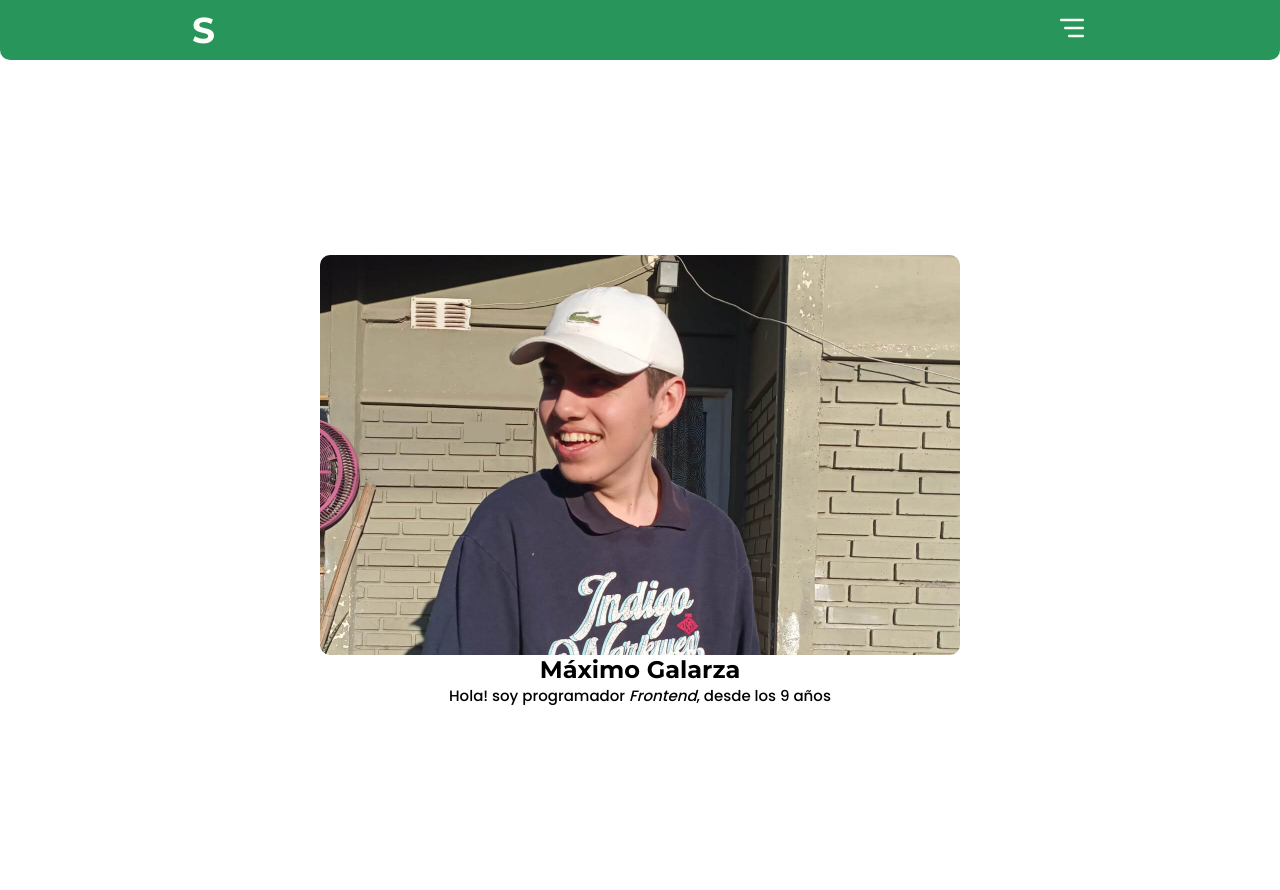
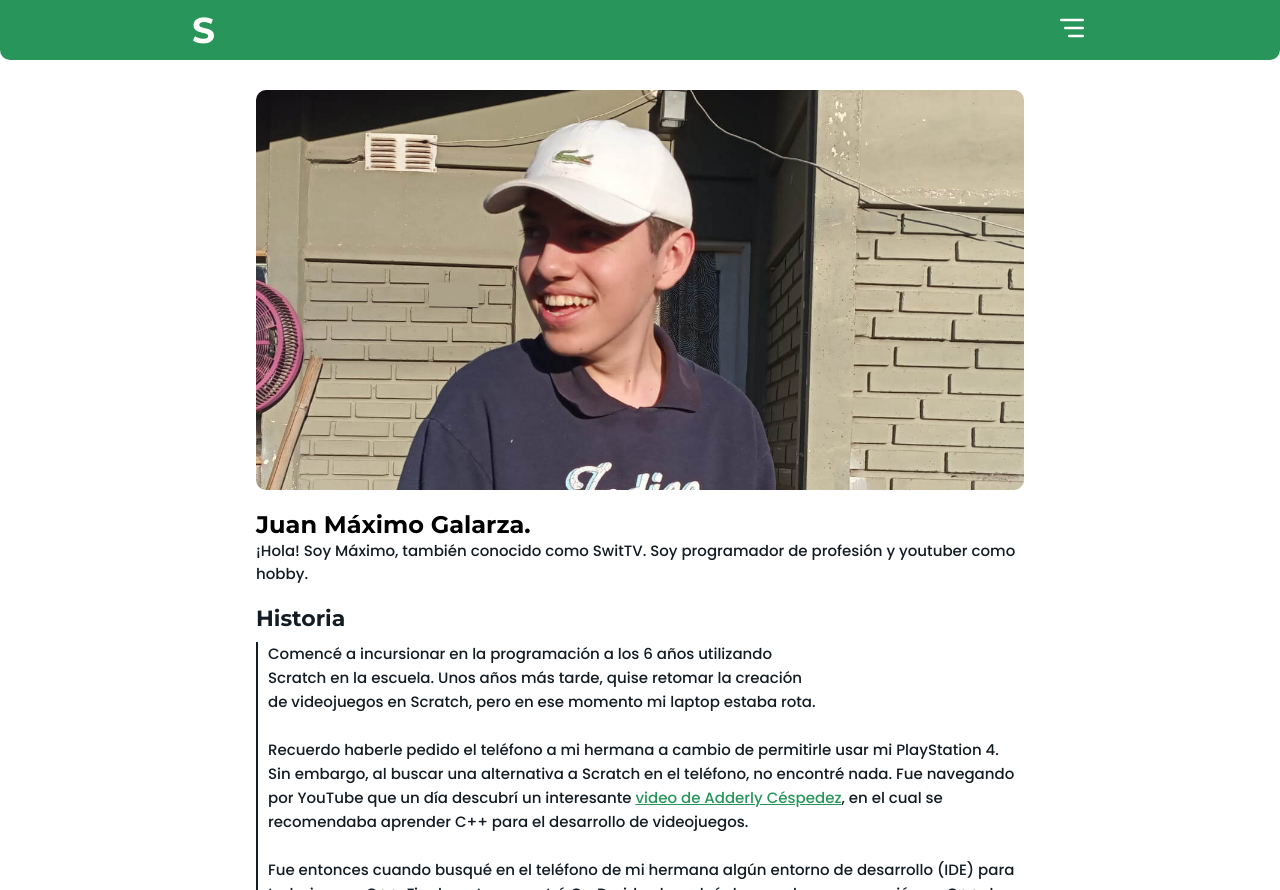
Before and after one commit to switTV/svelterean, a SvelteKit app: page /maximo in a window 1280 px wide. Built offline with nearby package versions, Linux system fonts and the light colour scheme.

Commit message:
cambiando de color el footer

```diff
--- a/src/lib/components/Footer.svelte
+++ b/src/lib/components/Footer.svelte
@@ -9,7 +9,7 @@
 
         display: flex;
         justify-content: center;
-        background-color: #136F63;
+        background-color: #28965A;
     }
 
     .Footer_container {
--- a/src/lib/components/main.svelte
+++ b/src/lib/components/main.svelte
@@ -168,7 +168,7 @@
         <div class="Sobre_maximo img-card" on:click={() => {redirect_to("/maximo")}}>
             <h2>Sobre Máximo</h2>
         </div>
-        <div class="YT img-card" on:click={() => {redirect_to("/maximo")}}>
+        <div class="YT img-card" on:click={() => {redirect_to("/svelterean")}}>
             <h2>YT</h2>
         </div>
         <div class="clima">
--- a/src/routes/+layout.svelte
+++ b/src/routes/+layout.svelte
@@ -1,7 +1,7 @@
 <script lang="ts">
     import type { LayoutData } from './$types';
     import Nav from '$lib/components/Nav.svelte';
-    import ViewTransition from "../lib/components/Navigation.svelte"
+    import ViewTransition from "$lib/components/Navigation.svelte"
 
 
     export let data: LayoutData;
--- a/src/routes/maximo/+page.svelte
+++ b/src/routes/maximo/+page.svelte
@@ -1,38 +1,89 @@
 <script lang="ts">
-    import type { PageData } from '../$types';
-    import ViewTransition from "../../lib/components/Navigation.svelte"
+    import type { PageData } from "../$types";
+    import ViewTransition from "../../lib/components/Navigation.svelte";
     export let data: PageData;
 </script>
+<style>
+    h3 {
+        font-family: "Montserrat", sans-serif;
+        font-size: 22px;
+        margin-bottom: 10px;
+        color: #131B23;
+    }
+    p {
+        color: #131B23;
+    }
 
-<style>
     .sobre_mi {
         height: 100vh;
+        width: 100vw;
         margin-top: 90px;
 
         display: flex;
-        align-items: center;
         justify-content: center;
-        flex-direction: column;
+    }
+
+    .sobre_mi_container {
+        width: 60%;
     }
 
     .imagen_principal {
-        width: 50%;
+
         height: 400px;
         background-image: url(../../assets/imagen_sobre_mi.jpg);
         background-position: 30% 10%;
         background-size: cover;
         border-radius: 10px;
     }
+
+    .first_text {
+        margin: 20px 0px;
+    }
+
+    .history_text p{
+        padding-left: 10px;
+        border-left: 2px solid;
+        padding-bottom: 10px;
+        line-height: 1.6;
+        color: #131B23;
+        text-wrap:balance;
+    }
+
+    .history_text a {
+        color: #28965A;
+    }
+
 </style>
 
 <!-- markup (zero or more items) goes here -->
 
 <div class="sobre_mi">
-    <div class="imagen_principal">
+    <div class="sobre_mi_container">
+        <div class="imagen_principal"></div>
 
+        <div class="first_text">
+            <h2>Juan Máximo Galarza.</h2>
+            <p>
+              ¡Hola! Soy Máximo, también conocido como SwitTV. Soy programador de profesión y youtuber como hobby.
+            </p>
+
+        </div>
+        <div class="history_text">
+            <h3>Historia</h3>
+            <p>
+              Comencé a incursionar en la programación a los 6 años utilizando Scratch en la escuela.
+              Unos años más tarde, quise retomar la creación de videojuegos en Scratch, pero en ese momento mi laptop estaba rota.
+              <br><br>
+              Recuerdo haberle pedido el teléfono a mi hermana a cambio de permitirle usar mi PlayStation 4. Sin embargo, al buscar una alternativa a Scratch en el teléfono, no encontré nada. Fue navegando por YouTube que un día descubrí un interesante <a href="https://www.youtube.com/watch?v=7TezZ2JbvZs">video de Adderly Céspedez</a>, en el cual se recomendaba aprender C++ para el desarrollo de videojuegos.
+              <br><br>
+              Fue entonces cuando busqué en el teléfono de mi hermana algún entorno de desarrollo (IDE) para trabajar con C++. Finalmente, encontré CxxDroid y descubrí el curso de programación en C++ de <a href="https://www.youtube.com/watch?v=dJzLmjSJc2c&list=PLWtYZ2ejMVJlUu1rEHLC0i_oibctkl0Vh">Programacion ATS</a>, que, lamentablemente, ya no está entre nosotros.
+              <br><br>
+              Luego al recuperar mi computadora y darme cuenta que hacer juegos no era tan facil, empece a aprender Python para aprender I.A
+              <br>
+              Todo iba bien hasta que me salio un mensaje que basicamente me decia que requeria una mejor PC pero yo era pobre :(
+              <br>
+              asi que empece a aprender Web development  buscando una opcion que me de mas dinero y el resto es historia
+            </p>
+        </div>
     </div>
-
-    <h2>Máximo Galarza</h2>
-    <p>Hola! soy programador <i>Frontend</i>, desde los 9 años</p>
-    <br>
 </div>
--- /dev/null
+++ b/src/routes/svelterean/+page.svelte
@@ -0,0 +1,5 @@
+<script lang="ts">
+    import type { PageData } from './$types';
+
+    export let data: PageData;
+</script>
```
